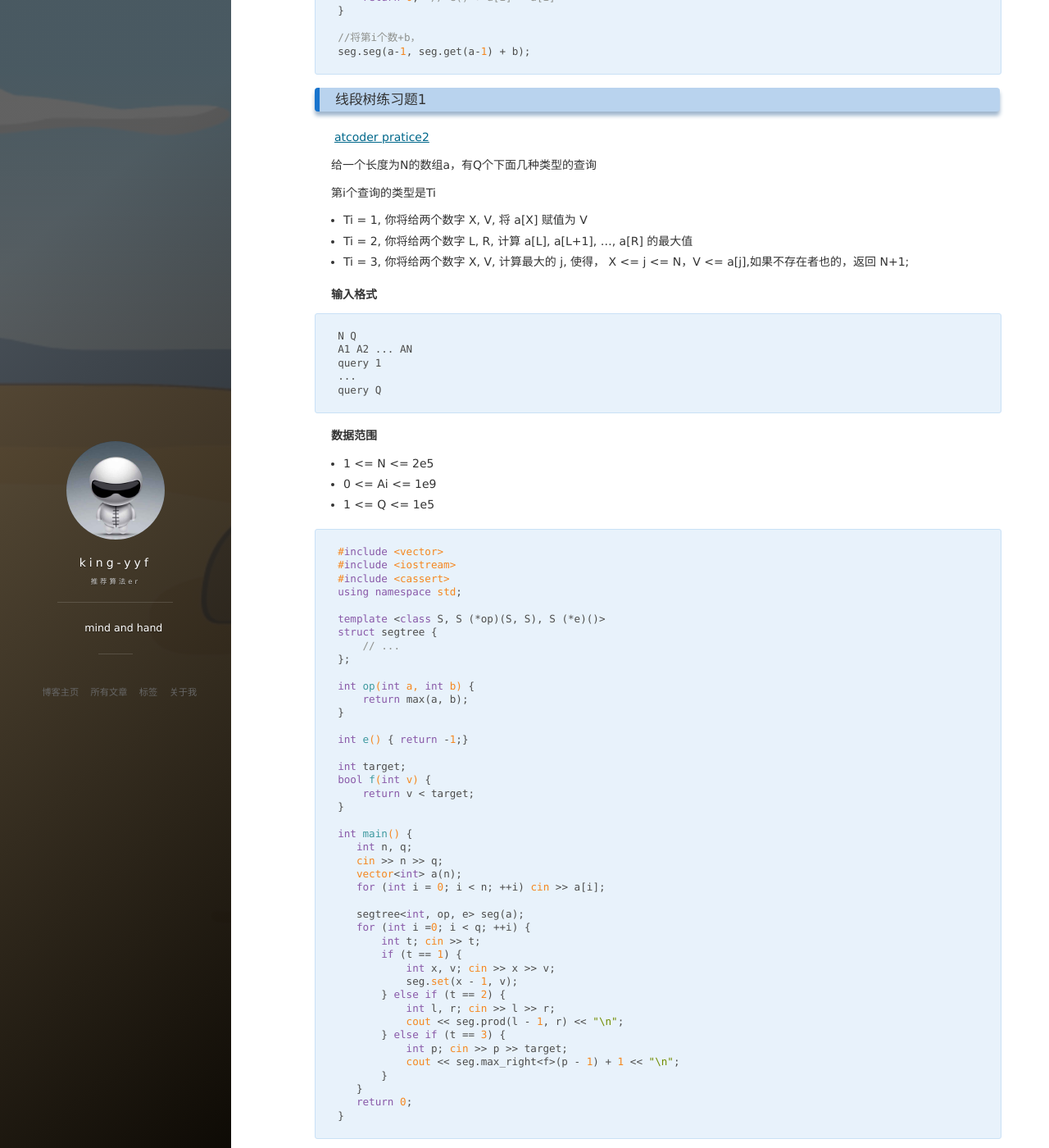
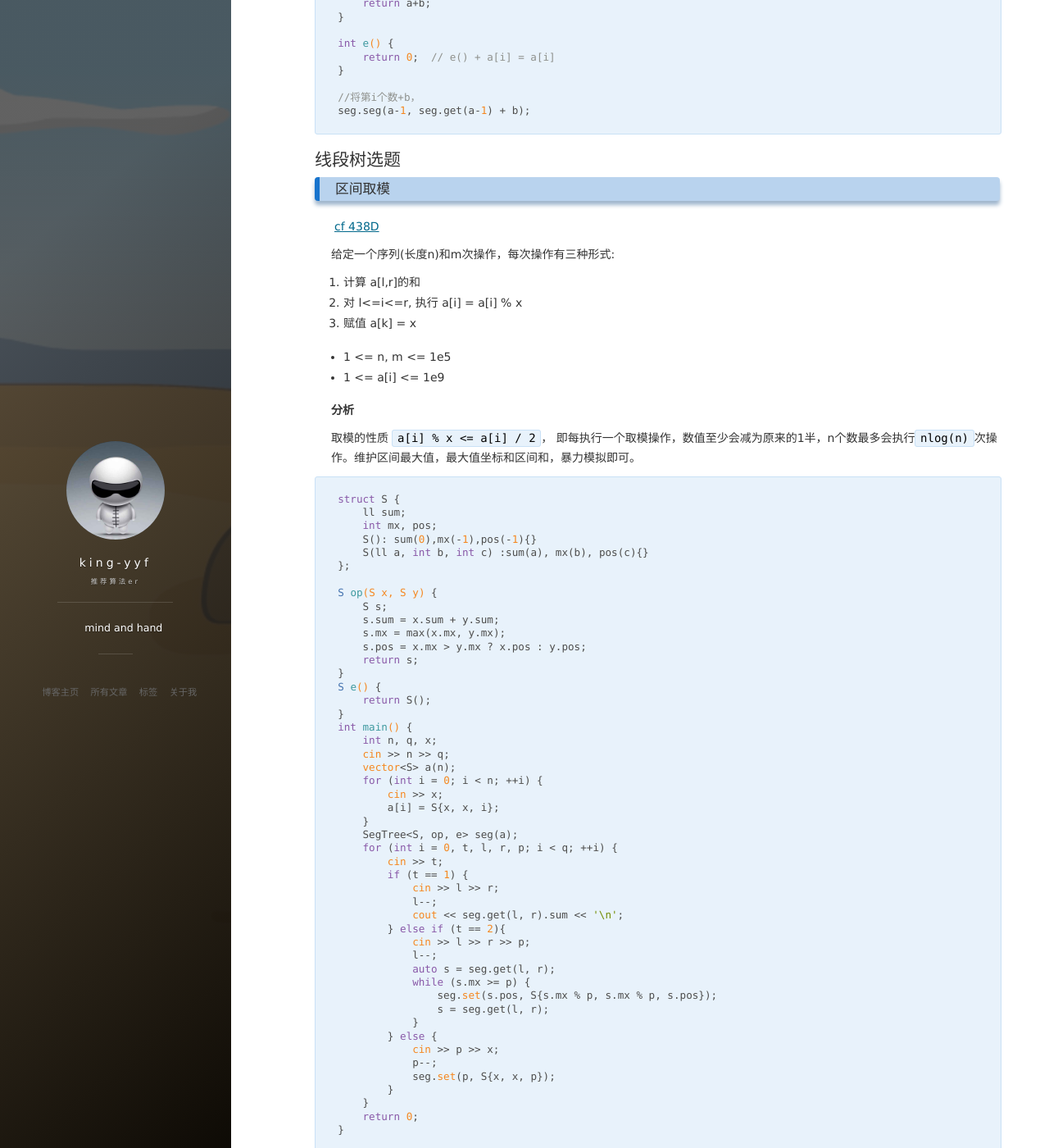
Before and after one commit to king-yyf/king-yyf.github.io, a Jekyll site: the page built from _posts/2021-05-10-segment_tree.md, in a window 1280 px wide and 1400 px high, scrolled down 6081 px. Shown: the whole window at 82% size. Built offline with Jekyll 4.4.1, drawn with Linux system fonts in a browser that asks for light colours; nearby versions of some CDN libraries; comment, search, counter and statistics services are not loaded; some of the changed text lies outside the part shown.

Commit message:
update segtree

````diff
--- a/_posts/2021-05-10-segment_tree.md
+++ b/_posts/2021-05-10-segment_tree.md
@@ -16,7 +16,8 @@ Index
 - [区间修改与懒标记](#区间修改与懒标记)
 - [模板代码](#模板代码)
 - [使用方法](#使用方法)
-- [线段树练习题1](#线段树练习题1)
+- [线段树选题](#线段树选题)
+  - [区间取模](#区间取模)
 - [cfedu题解](#cfedu题解)
   - [维护区间最值及出现次数](#维护区间最值及出现次数)
   - [维护区间最大子数组和](#维护区间最大子数组和)
@@ -26,7 +27,8 @@ Index
   - [求交叉区间的数目](#求交叉区间的数目)
   - [区间交替符号和](#区间交替符号和)
   - [区间逆序对](#区间逆序对)
-
+- [权值线段树]
+  - [统计大小在某个范围内的数量](#统计大小在某个范围内的数量)
 
 
 <!-- /TOC -->
@@ -336,78 +338,72 @@ seg.seg(a-1, seg.get(a-1) + b);
 
 
 
-### 线段树练习题1
+## 线段树选题
 
-[atcoder pratice2](https://atcoder.jp/contests/practice2/tasks/practice2_j)
+### 区间取模
 
-给一个长度为N的数组a，有Q个下面几种类型的查询
+[cf 438D](https://codeforces.com/contest/438/problem/D)
 
-第i个查询的类型是Ti
+给定一个序列(长度n)和m次操作，每次操作有三种形式:
+1. 计算 a[l,r]的和
+2. 对 l<=i<=r, 执行 a[i] = a[i] % x
+3. 赋值 a[k] = x
 
-- Ti = 1, 你将给两个数字 X, V, 将 a[X] 赋值为 V
-- Ti = 2, 你将给两个数字 L, R, 计算 a[L], a[L+1], ..., a[R] 的最大值
-- Ti = 3, 你将给两个数字 X, V, 计算最大的 j, 使得， X <= j <= N，V <= a[j],如果不存在者也的，返回 N+1;
++ 1 <= n, m <= 1e5
++ 1 <= a[i] <= 1e9
 
-**输入格式**
+**分析**
 
-```
-N Q
-A1 A2 ... AN
-query 1
-...
-query Q
-```
-
-
-**数据范围**
-
-- 1 <= N <= 2e5
-- 0 <= Ai <= 1e9
-- 1 <= Q <= 1e5
+取模的性质 `a[i] % x <= a[i] / 2`， 即每执行一个取模操作，数值至少会减为原来的1半，n个数最多会执行`nlog(n)`次操作。维护区间最大值，最大值坐标和区间和，暴力模拟即可。
 
 ```c++
-#include <vector>
-#include <iostream>
-#include <cassert>
-using namespace std;
-
-template <class S, S (*op)(S, S), S (*e)()>
-struct segtree {
-    // ...
+struct S {
+    ll sum;
+    int mx, pos;
+    S(): sum(0),mx(-1),pos(-1){}
+    S(ll a, int b, int c) :sum(a), mx(b), pos(c){}
 };
 
-int op(int a, int b) {
-    return max(a, b);
+S op(S x, S y) {
+    S s;
+    s.sum = x.sum + y.sum;
+    s.mx = max(x.mx, y.mx);
+    s.pos = x.mx > y.mx ? x.pos : y.pos;
+    return s;
 }
-
-int e() { return -1;}
-
-int target;
-bool f(int v) {
-    return v < target;
+S e() {
+    return S();
 }
-
 int main() {
-   int n, q;
-   cin >> n >> q;
-   vector<int> a(n);
-   for (int i = 0; i < n; ++i) cin >> a[i];
-
-   segtree<int, op, e> seg(a);
-   for (int i =0; i < q; ++i) {
-       int t; cin >> t;
-       if (t == 1) {
-           int x, v; cin >> x >> v;
-           seg.set(x - 1, v);
-       } else if (t == 2) {
-           int l, r; cin >> l >> r;
-           cout << seg.prod(l - 1, r) << "\n";
-       } else if (t == 3) {
-           int p; cin >> p >> target;
-           cout << seg.max_right<f>(p - 1) + 1 << "\n";
-       }
-   }
-   return 0;
+    int n, q, x;
+    cin >> n >> q;
+    vector<S> a(n);
+    for (int i = 0; i < n; ++i) {
+        cin >> x;
+        a[i] = S{x, x, i};
+    }
+    SegTree<S, op, e> seg(a);
+    for (int i = 0, t, l, r, p; i < q; ++i) {
+        cin >> t;
+        if (t == 1) {
+            cin >> l >> r;
+            l--;
+            cout << seg.get(l, r).sum << '\n';
+        } else if (t == 2){
+            cin >> l >> r >> p;
+            l--;
+            auto s = seg.get(l, r);
+            while (s.mx >= p) {
+                seg.set(s.pos, S{s.mx % p, s.mx % p, s.pos});
+                s = seg.get(l, r);
+            }
+        } else {
+            cin >> p >> x;
+            p--;
+            seg.set(p, S{x, x, p});
+        }
+    }
+    return 0;
 }
 ```
 
@@ -847,3 +843,171 @@ int main() {
     return 0;
 }
 ```
+
+## 权值线段树
+
+权值线段树维护的是大小在[l, r]的范围，一般配合离散化使用。
+
+### 统计大小在某个范围内的数量
+
+[cses1144](https://vjudge.net/problem/CSES-1144)
+
+一个长度为n的序列，q次操作，每次操作有两种形式
+1. `! k x` 将第k个元素修改为x
+2. `? a b` 查询元素在[a,b]范围内的数量
+
++ 1 <= n, q <= 2e5
++ 1 <= a[i], x, a, b <= 1e9
++ 1 <= k <= n
+
+**方法1：平衡树(590ms)**
+
+```c++
+#include <bits/stdc++.h>
+using namespace std;
+#include<ext/pb_ds/assoc_container.hpp>
+#include<ext/pb_ds/tree_policy.hpp>
+using namespace __gnu_pbds;
+
+template<class T> using ordered_set = tree<T, null_type, less_equal<T>, rb_tree_tag, tree_order_statistics_node_update>;
+
+int main() {
+    ios::sync_with_stdio(false); cin.tie(nullptr);
+
+    int n,q;
+    cin>>n>>q;
+    vector<int> a(n);
+    ordered_set<int> s;
+    for (int i = 0; i < n; ++i) {
+        cin>>a[i];
+        s.insert(a[i]);
+    }
+
+    for (int i = 0; i < q; ++i) {
+        char c;
+        cin >> c;
+        if (c == '!') {
+            int k, x;
+            cin >> k >> x;
+            k--;
+            s.erase(s.find_by_order(s.order_of_key(a[k])));
+            a[k] = x;
+            s.insert(x);
+        } else {
+            int l, r;
+            cin >> l >> r;
+
+            cout << s.order_of_key(r + 1) - s.order_of_key(l) << '\n';
+        }
+    }
+    return 0;
+}
+```
+
+**方法2:树状数组(320ms)**
+
+```c++
+int main() {
+    ios::sync_with_stdio(false); cin.tie(nullptr);
+
+    int n, q;
+    cin >> n >> q;
+    vector<int> a(n);
+    for (int i = 0; i < n; ++i) {
+        cin >> a[i];
+    }
+    vector<array<int, 3>> qs(q);
+    char op;
+    for (int i = 0; i < q; ++i) {
+        cin >> op >> qs[i][1] >> qs[i][2];
+        if (op == '!') {
+            qs[i][0] = 0;
+            a.push_back(qs[i][2]);
+        } else {
+            qs[i][0] = 1;
+            a.push_back(qs[i][1]);
+            a.push_back(qs[i][2]);
+        }
+    }
+
+    Discrete<int> v(a);
+    int m = v.size();
+
+    FenwickTree<int> f(m);
+    for (int i = 0; i < n; ++i) {
+        f.add(v(a[i]), 1);
+    }
+    for (auto &[op, x, y]: qs) {
+        if (op == 0) {
+            x--;
+            f.add(v(a[x]), -1);
+            a[x] = y;
+            f.add(v(a[x]), 1);
+        } else {
+            cout << f.sum(v(x), v(y)) << '\n';
+        }
+    }
+
+    return 0;
+}
+```
+
+**方法3:权值线段树(350ms)**
+
+```c++
+using S = int;
+S op(S x, S y) {
+    S s = x + y;
+    return s;
+}
+S e() {
+    return S();
+}
+int main() {
+    ios::sync_with_stdio(false); cin.tie(nullptr);
+
+    int n, q;
+    cin >> n >> q;
+    vector<int> a(n);
+    for (int i = 0; i < n; ++i) {
+        cin >> a[i];
+    }
+    vector<array<int, 3>> qs(q);
+    char t;
+    for (int i = 0; i < q; ++i) {
+        cin >> t >> qs[i][1] >> qs[i][2];
+        if (t == '!') {
+            qs[i][0] = 0;
+            a.push_back(qs[i][2]);
+        } else {
+            qs[i][0] = 1;
+            a.push_back(qs[i][1]);
+            a.push_back(qs[i][2]);
+        }
+    }
+
+    Discrete<int> v(a);
+    int m = v.size();
+
+    vector<int> p(m);
+    for (int i = 0; i < n; ++i) {
+        p[v(a[i])]++;
+    }
+
+    SegTree<S, op, e> seg(p);
+
+    for (auto &[t, x, y]: qs) {
+        if (t == 0) {
+            x--;
+            seg.set(v(a[x]), seg.get(v(a[x])) - 1);
+            a[x] = y;
+            seg.set(v(a[x]), seg.get(v(a[x])) + 1);
+        } else {
+            cout << seg.get(v(x), v(y) + 1) << '\n';
+        }
+    }
+    return 0;
+}
+```
+
+###
````
